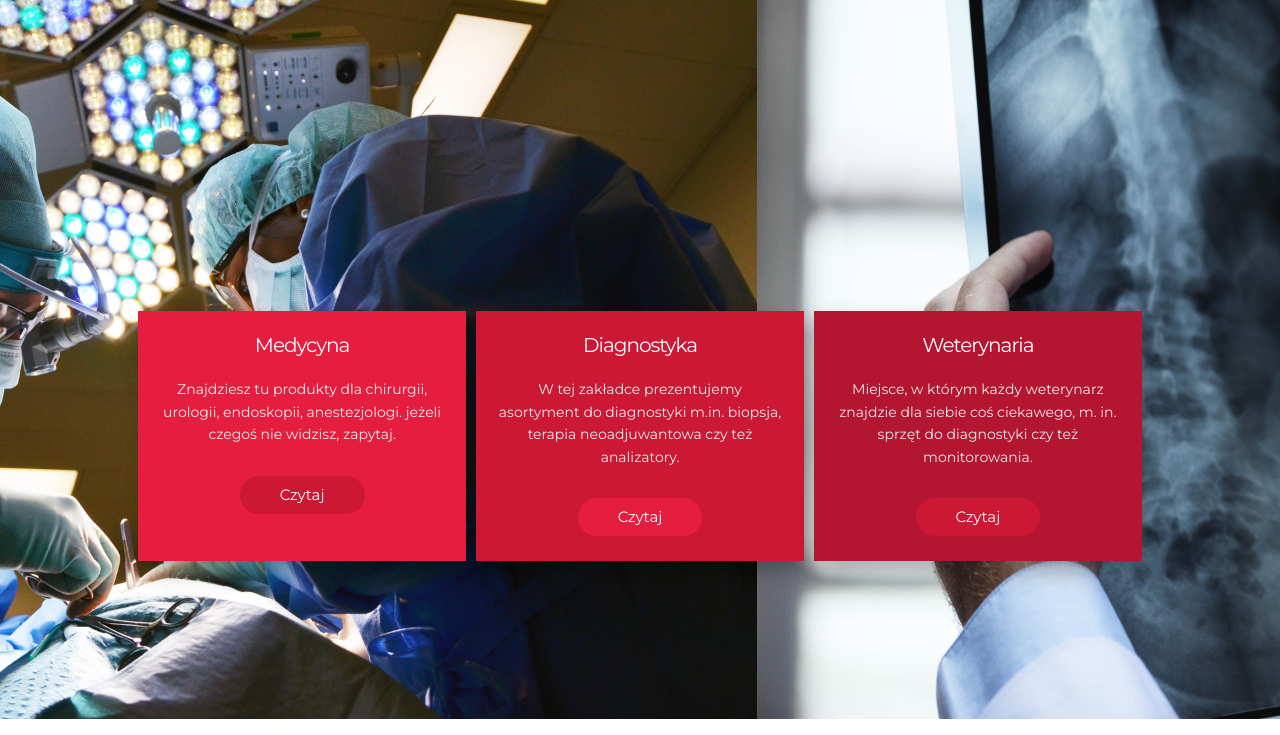
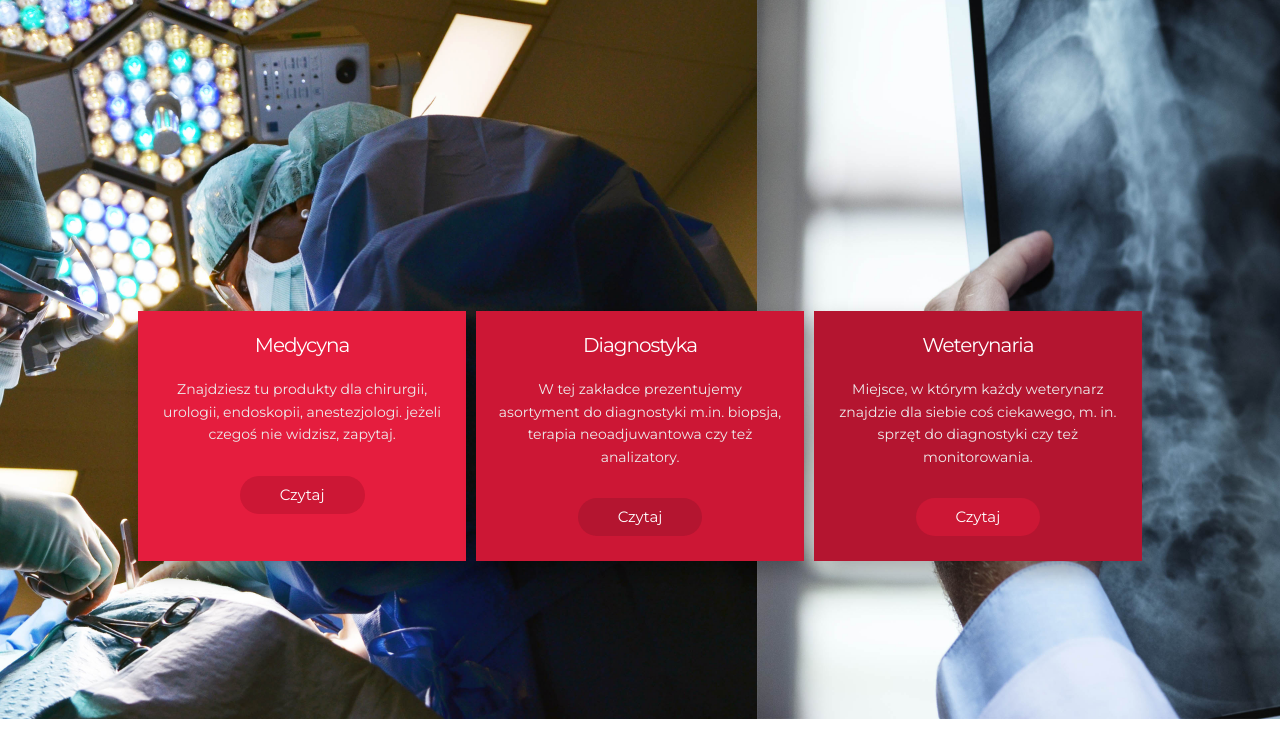
Before and after one commit to hergerr/seedmed-web-project, a PHP site: page / in a window 1280 px wide. Shown: the part 175-910 px from the top of the page. Run offline with PHP 8.4, Linux system fonts and the light colour scheme; some libraries are stand-ins or nearby versions.

Commit message:
Fixed buttons

```diff
--- a/css/index.css
+++ b/css/index.css
@@ -132,7 +132,7 @@
 }
 
 .hero .second-box button {
-    background-color: #E51D3E;
+    background-color: #B41530;
 }
 
 .hero .second-box button:hover {
@@ -144,7 +144,6 @@
 }
 
 .hero-box button {
-    box-sizing: border-box;
     display: block;
     margin-bottom: 20px;
 }
```
